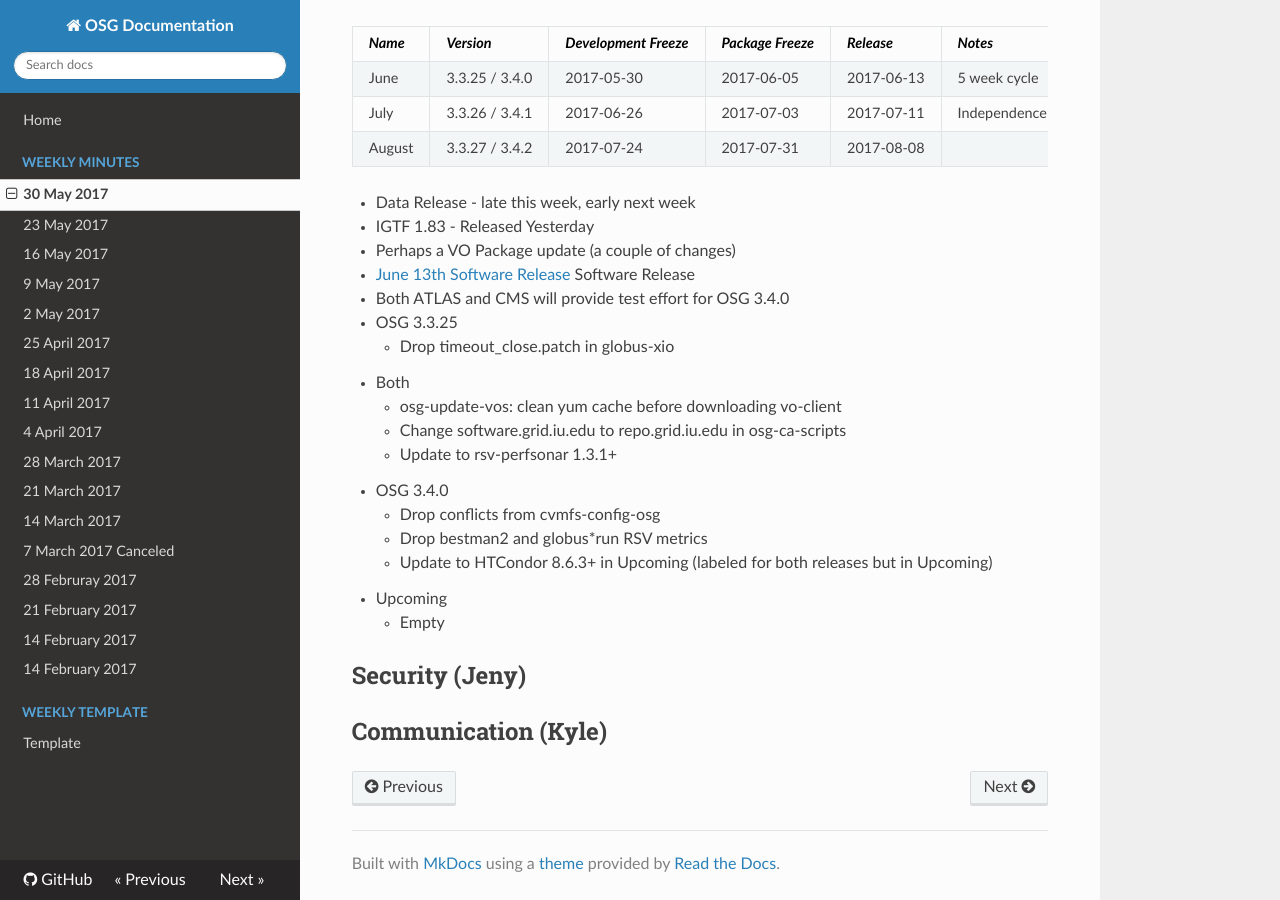
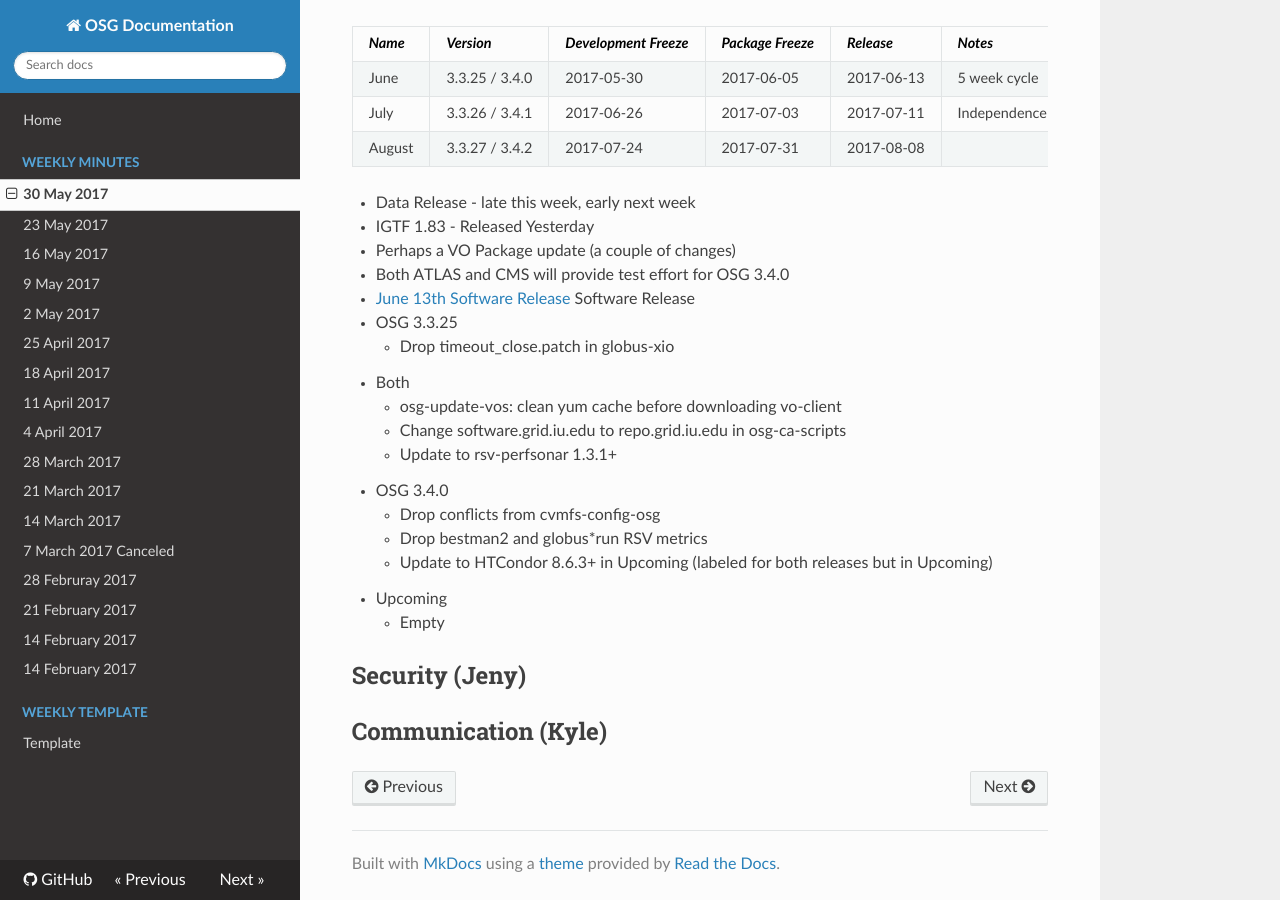
Before and after one commit to zsshah/production, an MkDocs documentation site: the page built from docs/WeeklyMinutes/30May2017.md, in a window 1280 px wide and 900 px high, scrolled down 2183 px. Built offline with MkDocs 1.6.1, drawn with Linux system fonts in a browser that asks for light colours; nearby versions of some CDN libraries; old or Windows-style settings are respelled for this version of MkDocs.

Commit message:
Update Release Section

```diff
--- a/docs/WeeklyMinutes/30May2017.md
+++ b/docs/WeeklyMinutes/30May2017.md
@@ -68,8 +68,8 @@ Other Sutff:
 - Data Release - late this week, early next week
   - IGTF 1.83 - Released Yesterday
   - Perhaps a VO Package update (a couple of changes)
+- Both ATLAS and CMS will provide test effort for OSG 3.4.0
 - [June 13th Software Release](https://jira.opensciencegrid.org/issues/?jql=project%20%3D%20SOFTWARE%20AND%20labels%20in%20(3.3.25%2C%203.4.0)%20ORDER%20BY%20status%20ASC%2C%20priority%20DESC%2C%20assignee%20ASC) Software Release
-- Both ATLAS and CMS will provide test effort for OSG 3.4.0
   - OSG 3.3.25
       - Drop timeout_close.patch in globus-xio
   - Both
```
